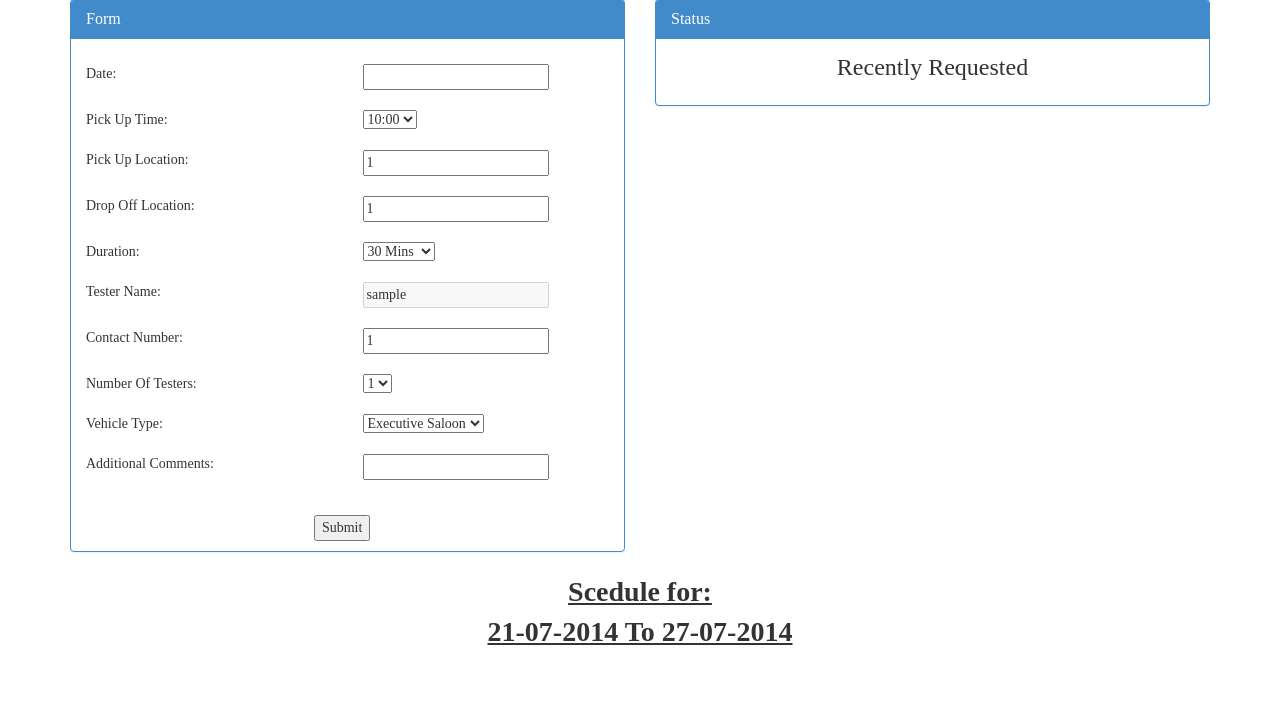
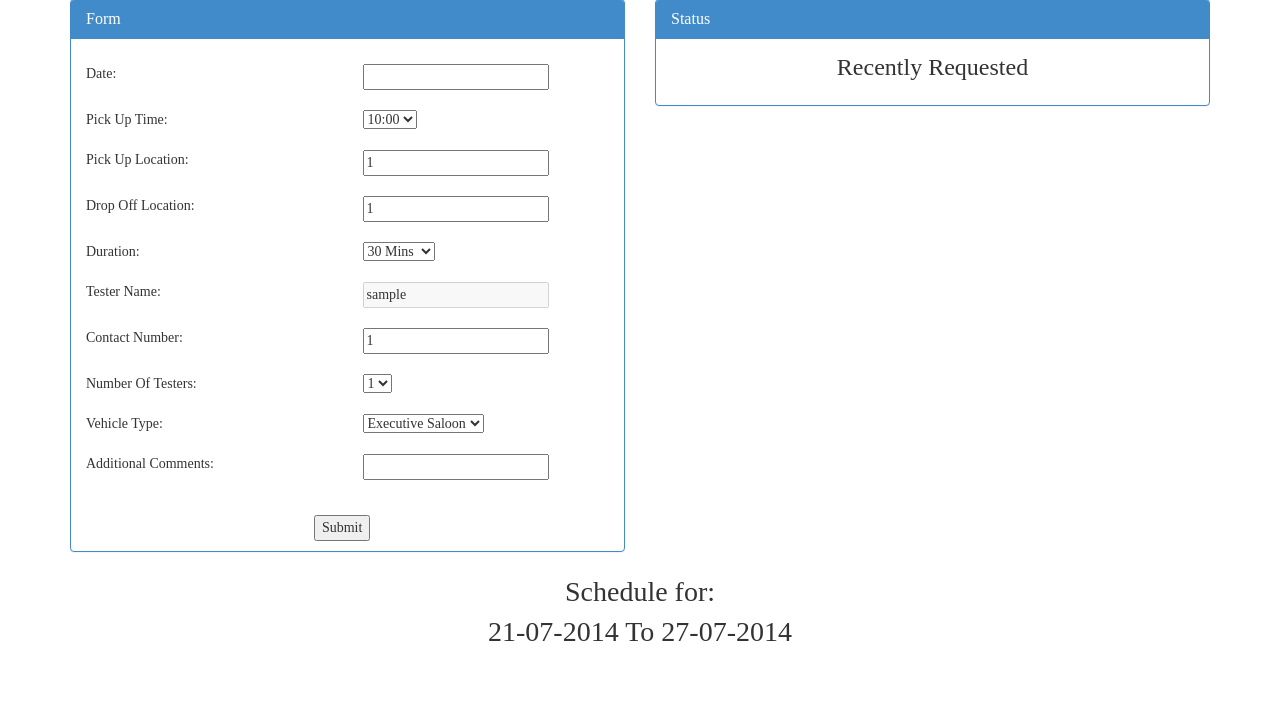
Before and after one commit to kipatelbb1/CarerCarSystem, a PHP site: page /home.php in a window 1280 px wide. Shown: the part 192-894 px from the top of the page. Run offline with PHP 8.4, Linux system fonts and the light colour scheme; the visitor is signed in with stand-in values (Sample User, id 1); data comes from the database, SQL or seed files in the repository; data that the repository does not hold is empty.

Commit message:
updated schedule dates font and text style

```diff
--- a/home.php
+++ b/home.php
@@ -304,7 +304,7 @@
 			<div class="col-xs-12">
 				<?php
 
-					echo '<div class="weekoff">Scedule for:<br/> ' .date("d-m-Y",strtotime('monday this week')).' To '. date("d-m-Y",strtotime("sunday this week")) . '</div>';
+					echo '<div class="weekoff">Schedule for:<br/> ' .date("d-m-Y",strtotime('monday this week')).' To '. date("d-m-Y",strtotime("sunday this week")) . '</div>';
 
 					include 'testDate.php';
 				?>
--- a/style/customStyle.css
+++ b/style/customStyle.css
@@ -176,10 +176,11 @@ th, tr, td
 .weekoff
 {
 	font-size: 2em;
-	font-weight: bold;
+
 	text-align: center;
 	padding-bottom: 0px;
-	text-decoration: underline;
+	/*text-decoration: underline; */
+
 }
 
 
```
